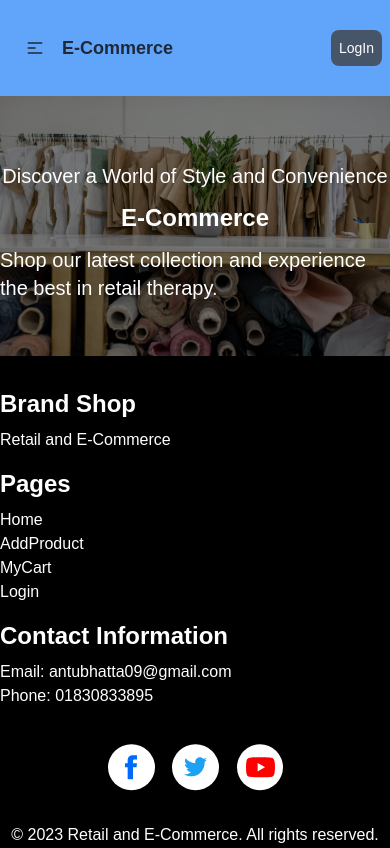
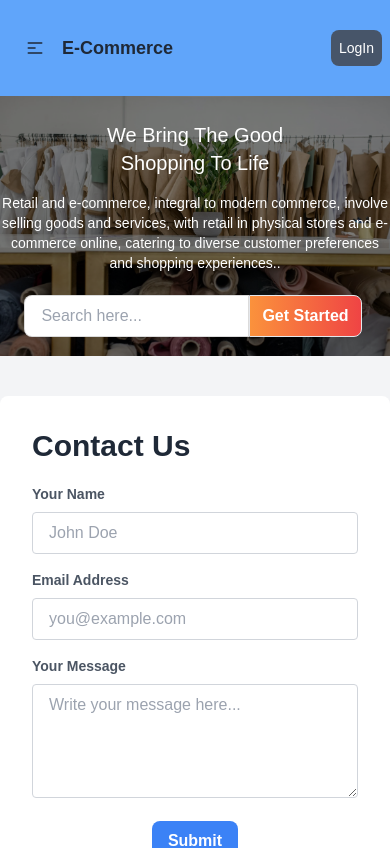
Before and after one commit to antubhatta/retail-ecommerce-assignment-10-client, a React (Vite) app: page / in a window 390 px wide. Shown: the top 848 px of the page. Built offline with nearby package versions, Linux system fonts and the light colour scheme.

Commit message:
added a contact section for home page

```diff
--- a/package.json
+++ b/package.json
@@ -15,6 +15,7 @@
     "react": "^18.2.0",
     "react-dom": "^18.2.0",
     "react-router-dom": "^6.17.0",
+    "react-toastify": "^9.1.3",
     "sort-by": "^1.2.0"
   },
   "devDependencies": {
--- /dev/null
+++ b/src/Components/ErrorPage.jsx
@@ -0,0 +1,25 @@
+
+import { useRouteError } from "react-router-dom";
+import { Link } from "react-router-dom";
+const ErrorPage = () => {
+    const error =useRouteError()
+    return (
+
+         <div className="flex flex-col items-center justify-center gap-4 min-h-screen bg-gradient-to-bl from-red-400 to-red-600 ">
+            <h2 className="text-3xl lg:text-9xl  text-white font-extrabold">404</h2>
+      <p className="text-3xl text-white font-medium">Page {error.statusText || error.message}</p>
+      {
+        error.status === 404 && <div>
+            <p className="text-base lg:text-xl font-medium text-white">We encountered an error while processing your request.</p>
+    <p className="text-base lg:text-xl font-medium text-white">Please try again later or contact support..</p>
+          <div className="flex justify-center">
+          <Link to="/"><button className="text-lg lg:text-xl mt-4 bg-gradient-to-r from-blue-500 to-pink-500 transform hover:scale-105 font-medium rounded-2xl text-white px-5 py-3 ">Home Page</button></Link>
+          </div>
+        </div>
+      }
+        </div>
+
+    );
+};
+
+export default ErrorPage;
--- a/src/Pages/AddProduct/AddProduct.jsx
+++ b/src/Pages/AddProduct/AddProduct.jsx
@@ -1,11 +1,53 @@
+import { ToastContainer, toast } from 'react-toastify';
+import 'react-toastify/dist/ReactToastify.css';
 const AddProduct = () => {
+    const handleAddProduct=e=>{
+        e.preventDefault()
+        const form = e.target;
+        const image = form.photo.value;
+        const name = form.name.value;
+        const brandName = form.brandName.value;
+        const productType = form.type.value;
+        const price = form.price.value;
+        const description = form.description.value;
+        const rating = form.rating.value;
+        const addProduct={
+            image,
+            name,
+            brandName,
+            productType,
+            price,
+            description,
+            rating
+        }
+        console.log(addProduct)
+        fetch(
+            " http://localhost:3000/products",
+            {
+              method: "POST",
+              headers: {
+                "Content-Type": "application/json",
+              },
+              body: JSON.stringify(addProduct),
+            }
+          )
+          .then(res=>res.json())
+          .then(data=>{
+            console.log(data)
+            if(data.insertedId){
+                toast('products added successfully')
+            }
+            form.reset()
+          })
+    }
+
   return (
     <div className=" bg-gradient-to-b from-gray-500 to-gray-300">
       <h3 className="container mx-auto text-xl md:text-3xl pt-10 mb-6 text-center">
         Add New Product
       </h3>
 
-      <form className="container mx-auto">
+      <form onSubmit={handleAddProduct} className="container mx-auto">
         <div className="form-control md:w-full mb-4">
           <label className="label">
             <span className="label-text text-base md:text-xl">Image:</span>
@@ -39,7 +81,7 @@ const AddProduct = () => {
           <label className="input-group">
             <input
               type="text"
-              name="brand name"
+              name="brandName"
               placeholder="Brand Name"
               className="input input-bordered w-full rounded-lg"
             />
@@ -54,13 +96,13 @@ const AddProduct = () => {
               name="type"
               className="input input-bordered w-full rounded-lg"
             >
-            <option value="" disabled selected>Product Type</option>
-              <option value="Amazon">Amazon</option>
-              <option value="Walmart">Walmart</option>
-              <option value="Alibaba">Alibaba</option>
-              <option value="eBay">eBay</option>
-              <option value="Target">Target</option>
-              <option value="Best Buy">Best Buy</option>
+
+              <option value="Apparel">Fashion and Apparel</option>
+              <option value="Walmart">Electronics and Gadgets</option>
+              <option value="Furniture">Home and Furniture</option>
+              <option value="beauty">Beauty and Personal Care</option>
+              <option value="sports">Sports and Outdoor</option>
+              <option value="grocery">Food and Grocery</option>
             </select>
           </label>
         </div>
@@ -101,9 +143,10 @@ const AddProduct = () => {
           <input
           type="submit"
           value="Add Product"
-          className="btn mt-8 btn-block px-5 py-4 mb-14 bg-[#D2B48C]"
+          className="btn mt-8 btn-block px-5 py-4 mb-14 bg-gradient-to-b from-blue-500 to-blue-300"
         />
       </form>
+      <ToastContainer></ToastContainer>
     </div>
   );
 };
--- a/src/Pages/Home/Banner.jsx
+++ b/src/Pages/Home/Banner.jsx
@@ -1,4 +1,4 @@
-import banner from "../../assets/ecommerce.webp"
+import banner from "../../assets/ecommerce.webp";
 
 const Banner = () => {
   return (
@@ -7,15 +7,29 @@ const Banner = () => {
       <div className="md:absolute top-0 left-0 w-full h-full">
         <div className=" absolute inset-0 bg-black h-full opacity-50"></div>
         <div className="flex absolute z-10 inset-0 flex-col items-center justify-center ">
+          <h3 className="text-xl w-[200px] lg:w-[350px] text-center lg:text-4xl mt-3 text-white font-medium">
 
-                        <h3 className="text-xl lg:text-2xl mt-3 text-white font-medium"> Discover a World of Style and Convenience</h3>
-                        <h3 className="text-2xl lg:text-8xl mt-3 font-bold text-white">E-Commerce</h3>
-                        <p className="text-xl lg:text-2xl  text-white mt-3 font-medium"> Shop our latest collection and experience the best in retail therapy.</p>
+            We Bring The Good Shopping To Life
+          </h3>
+          <p className="text-sm flex text-center lg:text-xl w-auto lg:w-[750px] mx-auto text-white md:p-6 lg:p-0 mt-4 font-medium">
+            Retail and e-commerce, integral to modern commerce, involve selling
+            goods and services, with retail in physical stores and e-commerce
+            online, catering to diverse customer preferences and shopping
+            experiences..
+          </p>
+          <div className="flex z-10 mt-10 items-center h-[30px] md:h-[50px] justify-center">
+            <input
+              className="rounded-tl-lg rounded-bl-lg border border-solid border-[#11111126] md:w-[300px] lg:w-[420px] mb-6 outline-none ml-5 lg:ml-0 py-2 lg:py-4 pl-4"
+              placeholder="Search here..."
+              type="text"
+              value=""
+            />
+            <button className="bg-gradient-to-r from-orange-400 to-red-500 border outline-none rounded-tl-0 rounded-tr-lg rounded-br-lg mb-6 rounded-bl-0 text-white text-base font-semibold px-3 lg:px-7 py-2 lg:py-4 mr-6">
+              Get Started
+            </button>
           </div>
         </div>
-
-
-
+      </div>
     </div>
   );
 };
--- /dev/null
+++ b/src/Pages/Home/Contact.jsx
@@ -0,0 +1,61 @@
+
+
+const ContactPage = () => {
+  return (
+    <div className="bg-gray-100 py-10">
+      <div className="container mx-auto">
+        <div className="max-w-lg mx-auto bg-white rounded-lg shadow-lg p-8">
+          <h2 className="text-3xl font-semibold text-gray-800 mb-5">Contact Us</h2>
+          <form>
+            <div className="mb-4">
+              <label htmlFor="name" className="block text-gray-600 text-sm font-semibold mb-2">
+                Your Name
+              </label>
+              <input
+                type="text"
+                id="name"
+                name="name"
+                placeholder="John Doe"
+                className="w-full px-4 py-2 rounded border border-gray-300 focus:border-blue-500"
+              />
+            </div>
+            <div className="mb-4">
+              <label htmlFor="email" className="block text-gray-600 text-sm font-semibold mb-2">
+                Email Address
+              </label>
+              <input
+                type="email"
+                id="email"
+                name="email"
+                placeholder="you@example.com"
+                className="w-full px-4 py-2 rounded border border-gray-300 focus:border-blue-500"
+              />
+            </div>
+            <div className="mb-4">
+              <label htmlFor="message" className="block text-gray-600 text-sm font-semibold mb-2">
+                Your Message
+              </label>
+              <textarea
+                id="message"
+                name="message"
+                rows="4"
+                placeholder="Write your message here..."
+                className="w-full px-4 py-2 rounded border border-gray-300 focus:border-blue-500"
+              />
+            </div>
+            <div className="text-center">
+              <button
+                type="submit"
+                className="bg-blue-500 hover:bg-blue-600 text-white font-semibold py-2 px-4 rounded-lg focus:outline-none"
+              >
+                Submit
+              </button>
+            </div>
+          </form>
+        </div>
+      </div>
+    </div>
+  );
+};
+
+export default ContactPage;
--- a/src/Pages/Home/Footer.jsx
+++ b/src/Pages/Home/Footer.jsx
@@ -4,11 +4,11 @@ const Footer = () => {
         <footer className="bg-black text-white py-8">
   <div className="container mx-auto flex flex-col md:flex-row justify-between">
     <div className="mb-4 md:mb-0">
-      <h3 className="text-2xl font-semibold mb-2">Brand Shop</h3>
+      <h3 className="text-lg lg:text-2xl font-semibold mb-2">Brand Shop</h3>
       <p className="text-base md:text-lg">Retail and E-Commerce</p>
     </div>
     <div className="mb-4 md:mb-0">
-      <h3 className="text-2xl font-semibold mb-2">Pages</h3>
+      <h3 className="text-lg lg:text-2xl font-semibold mb-2">Pages</h3>
       <ul>
       <li><NavLink to="/">Home</NavLink></li>
         <li><NavLink to="/addProduct">AddProduct</NavLink></li>
@@ -17,7 +17,7 @@ const Footer = () => {
       </ul>
     </div>
     <div className="mb-4 md:mb-0">
-      <h3 className="text-2xl font-semibold mb-2">Contact Information</h3>
+      <h3 className="text-lg lg:text-2xl font-semibold mb-2">Contact Information</h3>
       <p>Email: antubhatta09@gmail.com</p>
       <p>Phone: 01830833895</p>
     </div>
--- a/src/Pages/Home/Home.jsx
+++ b/src/Pages/Home/Home.jsx
@@ -1,10 +1,12 @@
 import Banner from "./Banner";
+import ContactPage from "./Contact";
 import Footer from "./Footer";
 
 const Home = () => {
     return (
         <div>
             <Banner></Banner>
+            <ContactPage></ContactPage>
             <Footer></Footer>
         </div>
     );
--- a/src/main.jsx
+++ b/src/main.jsx
@@ -9,11 +9,13 @@ import {
 } from "react-router-dom";
 import Root from './Layout/Root';
 import AddProduct from './Pages/AddProduct/AddProduct';
+import ErrorPage from './Components/ErrorPage';
 
 const router = createBrowserRouter([
   {
     path: "/",
     element: <Root></Root>,
+    errorElement: <ErrorPage></ErrorPage>,
     children:[
       {
         path: "/",
```
Also changed, not shown: 1 other file (tests, documents, lock files or other folders). Lines whose indentation alone changed are shown as unchanged.
